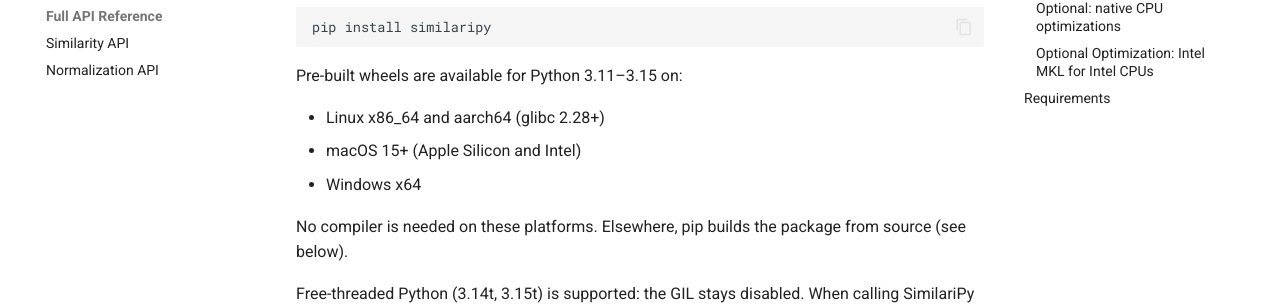
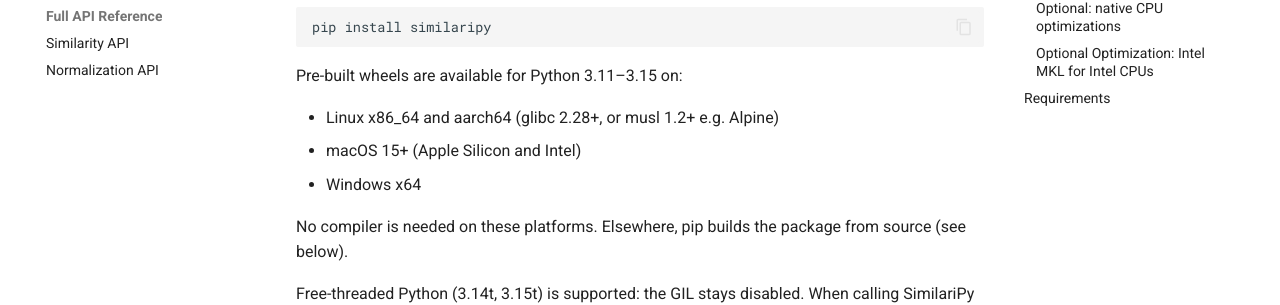
Before and after one commit to bogliosimone/similaripy, an MkDocs documentation site: the page built from docs/installation.md, in a window 1280 px wide and 900 px high. Shown: the part 265-570 px from the top of the window. Built offline with MkDocs 1.6.1 and Material for MkDocs 9.7.7, drawn with Linux system fonts in a browser that asks for light colours; comment, search, counter and statistics services are not loaded.

Commit message:
Wheels: build musllinux (Alpine) too (Step 3k P6)
From the review (Q2f). musllinux was skipped, so Alpine and
python:alpine users built from the sdist with Rust. The same rustup
before-all runs in the musllinux images, on the existing Linux runners
(x86_64, aarch64). Checked by this PR's wheel jobs (cp314 on PRs).

```diff
--- a/docs/installation.md
+++ b/docs/installation.md
@@ -10,7 +10,7 @@
 
 Pre-built wheels are available for Python 3.11–3.15 on:
 
-- Linux x86_64 and aarch64 (glibc 2.28+)
+- Linux x86_64 and aarch64 (glibc 2.28+, or musl 1.2+ e.g. Alpine)
 - macOS 15+ (Apple Silicon and Intel)
 - Windows x64
 
```
Also changed, not shown: README.md (+1 -1 lines), pyproject.toml (+4 -3 lines).
